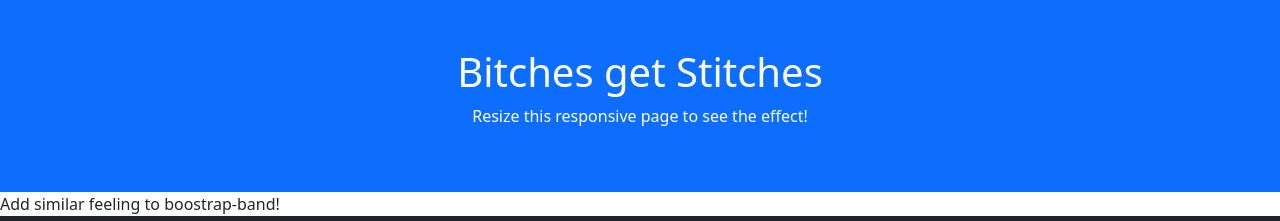
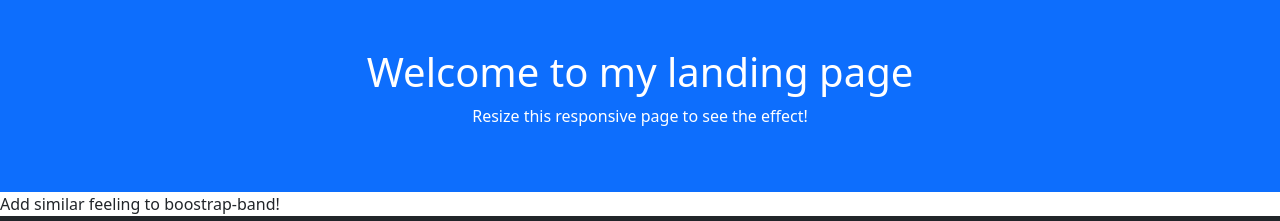
Before and after one commit to phmandl/phmandl.github.io, a plain HTML site: page index.html in a window 1280 px wide. Shown: the top 221 px of the page. Drawn offline with nearby package versions, Linux system fonts and the light colour scheme.

Commit message:
changed title

```diff
--- a/index.html
+++ b/index.html
@@ -19,7 +19,7 @@
 <body>
 
 <div class="p-5 bg-primary text-white text-center">
-  <h1>Bitches get Stitches</h1>
+  <h1>Welcome to my landing page</h1>
   <p>Resize this responsive page to see the effect!</p>
 </div>
 
```
